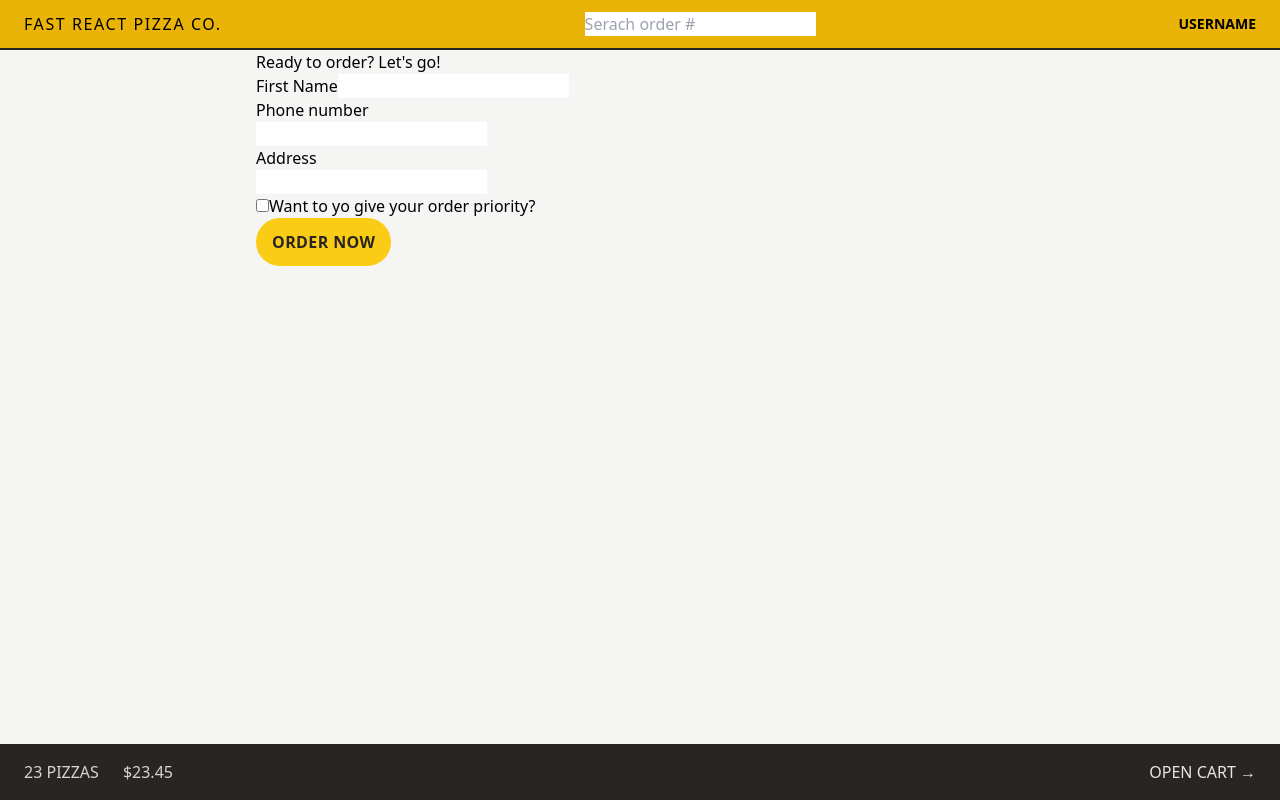
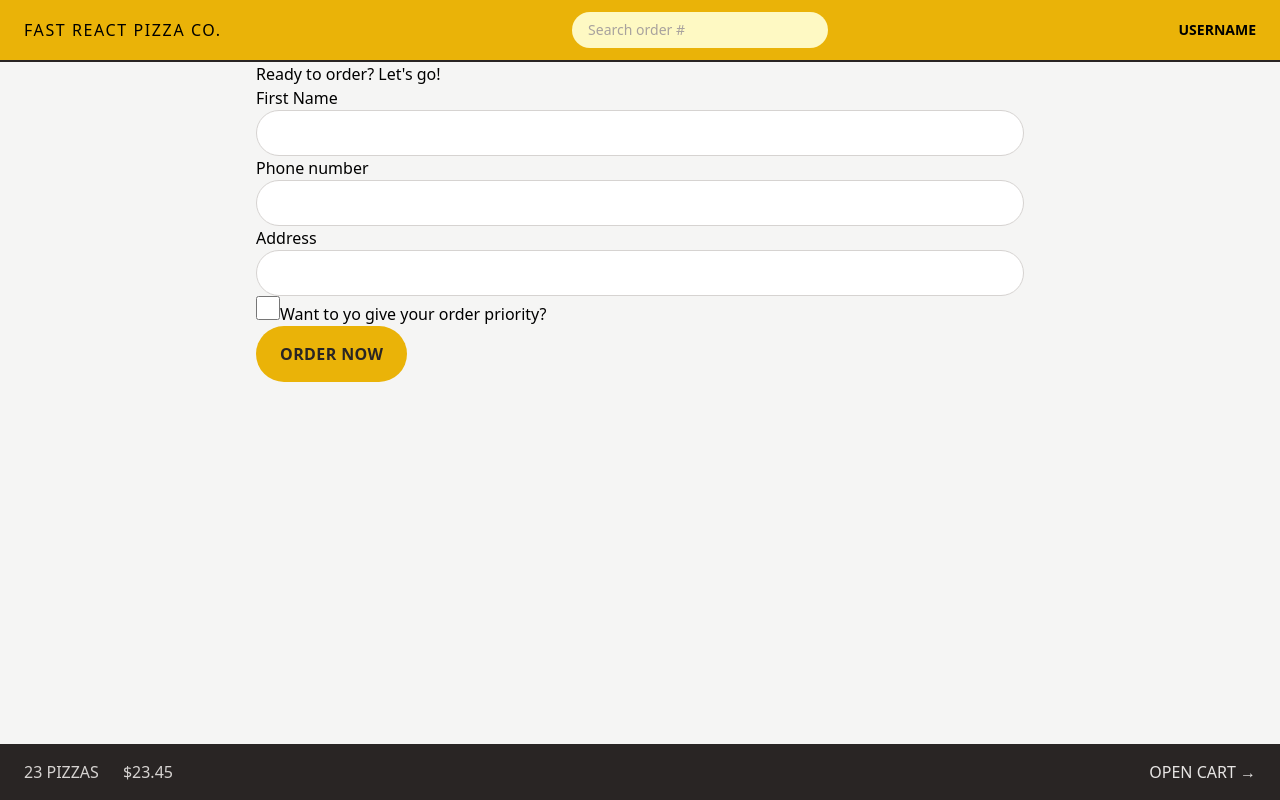
Before and after one commit to yuriy05/react-fast-pizza-pro, a React (Vite) app: page /order/new in a window 1280 px wide. Built offline with nearby package versions, Linux system fonts and the light colour scheme.

Commit message:
reusable components and tailwind styles

```diff
--- a/src/features/Cart/Cart.jsx
+++ b/src/features/Cart/Cart.jsx
@@ -1,4 +1,5 @@
-import { Link } from "react-router-dom";
+import Button from "../../ui/Button";
+import LinkButton from "../../ui/LinkButton";
 
 const fakeCart = [
   {
@@ -29,14 +30,12 @@ function Cart() {
 
   return (
     <div>
-      <Link to="/menu" className="text-sm text-blue-500 hover:text-blue-600">
-        &larr; Back to menu
-      </Link>
+      <LinkButton to="/menu">&larr; Back to menu</LinkButton>
 
       <h2>Your cart, %NAME%</h2>
 
       <div>
-        <Link to="/order/new">Order pizzas</Link>
+        <Button to="/order/new">Order pizzas</Button>
         <button>Clear cart</button>
       </div>
     </div>
--- a/src/features/Order/CreateOrder.jsx
+++ b/src/features/Order/CreateOrder.jsx
@@ -2,6 +2,7 @@
 
 import { Form, redirect, useActionData, useNavigation } from "react-router-dom";
 import { createOrder } from "../../services/apiRestaurant";
+import Button from "../../ui/Button";
 
 // https://uibakery.io/regex-library/phone-number
 const isValidPhone = (str) =>
@@ -49,13 +50,13 @@ function CreateOrder() {
       <Form method="POST">
         <div>
           <label>First Name</label>
-          <input type="text" name="customer" required />
+          <input type="text" name="customer" required className="input" />
         </div>
 
         <div>
           <label>Phone number</label>
           <div>
-            <input type="tel" name="phone" required />
+            <input type="tel" name="phone" required className="input" />
           </div>
           {formErrors?.phone && <span>{formErrors.phone}</span>}
         </div>
@@ -63,7 +64,7 @@ function CreateOrder() {
         <div>
           <label>Address</label>
           <div>
-            <input type="text" name="address" required />
+            <input type="text" name="address" required className="input" />
           </div>
         </div>
 
@@ -72,6 +73,7 @@ function CreateOrder() {
             type="checkbox"
             name="priority"
             id="priority"
+            className="h-6 w-6 accent-yellow-600 focus:outline-none focus:ring focus:ring-yellow-400 focus:ring-offset-2"
             // value={withPriority}
             // onChange={(e) => setWithPriority(e.target.checked)}
           />
@@ -80,12 +82,9 @@ function CreateOrder() {
 
         <div>
           <input type="hidden" name="cart" value={JSON.stringify(cart)} />
-          <button
-            disabled={isSubmiting}
-            className="inline-block rounded-full bg-yellow-400 px-4 py-3 font-semibold uppercase tracking-wide text-stone-800 transition-colors duration-300 hover:bg-yellow-300 focus:outline-none focus:ring focus:ring-yellow-300 focus:ring-offset-2 disabled:cursor-not-allowed"
-          >
+          <Button disabled={isSubmiting}>
             {isSubmiting ? "Placing new order..." : "Order now"}
-          </button>
+          </Button>
         </div>
       </Form>
     </div>
--- a/src/features/Order/SearchOrder.jsx
+++ b/src/features/Order/SearchOrder.jsx
@@ -18,9 +18,10 @@ function SearchOrder() {
   return (
     <form onSubmit={handleSubmit}>
       <input
-        placeholder="Serach order #"
+        placeholder="Search order #"
         value={query}
         onChange={(e) => setQuery(e.target.value)}
+        className="focus: w-28 rounded-full bg-yellow-100 px-4 py-2 text-sm transition-all duration-300 placeholder:text-stone-400 focus:outline-none focus:ring focus:ring-yellow-500 focus:ring-opacity-50 sm:w-64 sm:focus:w-72"
       />
     </form>
   );
--- a/src/features/User/CreateUser.jsx
+++ b/src/features/User/CreateUser.jsx
@@ -1,4 +1,5 @@
 import { useState } from "react";
+import Button from "../../ui/Button";
 
 function CreateUser() {
   const [username, setUsername] = useState("");
@@ -18,12 +19,12 @@ function CreateUser() {
         placeholder="Your full name"
         value={username}
         onChange={(e) => setUsername(e.target.value)}
-        className="w-72"
+        className="input mb-8 w-72"
       />
 
       {username !== "" && (
         <div>
-          <button>Start ordering</button>
+          <Button>Start ordering</Button>
         </div>
       )}
     </form>
--- a/src/index.css
+++ b/src/index.css
@@ -2,41 +2,48 @@
 @tailwind components;
 @tailwind utilities;
 
-/* body {
-  font-family: system-ui, -apple-system, BlinkMacSystemFont, 'Segoe UI', Roboto,
-    Oxygen, Ubuntu, Cantarell, 'Open Sans', 'Helvetica Neue', sans-serif;
-  background-color: #f7f7f7;
-  color: #444;
+@layer components {
+  .input {
+    @apply w-full rounded-full border border-stone-300 px-4 py-2 text-sm transition-all duration-300 focus:outline-none focus:ring focus:ring-yellow-400 md:px-6 md:py-3;
+  }
 }
-
-.layout {
-  display: grid;
-  grid-template-rows: auto 1fr auto;
-  gap: 32px;
-  height: 100dvh;
-} */
 
 /* https://dev.to/afif/i-made-100-css-loaders-for-your-next-project-4eje */
 .loader {
   width: 45px;
   aspect-ratio: 0.75;
   --c: no-repeat linear-gradient(#333 0 0);
-  background: var(--c) 0% 50%, var(--c) 50% 50%, var(--c) 100% 50%;
+  background:
+    var(--c) 0% 50%,
+    var(--c) 50% 50%,
+    var(--c) 100% 50%;
   background-size: 20% 50%;
   animation: loading 1s infinite linear;
 }
 
 @keyframes loading {
   20% {
-    background-position: 0% 0%, 50% 50%, 100% 50%;
+    background-position:
+      0% 0%,
+      50% 50%,
+      100% 50%;
   }
   40% {
-    background-position: 0% 100%, 50% 0%, 100% 50%;
+    background-position:
+      0% 100%,
+      50% 0%,
+      100% 50%;
   }
   60% {
-    background-position: 0% 50%, 50% 100%, 100% 0%;
+    background-position:
+      0% 50%,
+      50% 100%,
+      100% 0%;
   }
   80% {
-    background-position: 0% 50%, 50% 50%, 100% 100%;
+    background-position:
+      0% 50%,
+      50% 50%,
+      100% 100%;
   }
 }
--- /dev/null
+++ b/src/ui/Button.jsx
@@ -0,0 +1,20 @@
+import React from "react";
+import { Link } from "react-router-dom";
+
+export default function Button({ children, disabled, to }) {
+  const className =
+    "inline-block rounded-full bg-yellow-500 px-4 py-3 font-semibold uppercase tracking-wide text-stone-800 transition-colors duration-300 hover:bg-yellow-300 focus:outline-none focus:ring focus:ring-yellow-300 focus:ring-offset-2 disabled:cursor-not-allowed sm:px-6 sm:py-4";
+
+  if (to)
+    return (
+      <Link to={to} className={className}>
+        {children}
+      </Link>
+    );
+
+  return (
+    <button disabled={disabled} className={className}>
+      {children}
+    </button>
+  );
+}
--- a/src/ui/Error.jsx
+++ b/src/ui/Error.jsx
@@ -1,7 +1,7 @@
-import { useNavigate, useRouteError } from "react-router-dom";
+import { useRouteError } from "react-router-dom";
+import LinkButton from "./LinkButton";
 
 function Error() {
-  const navigate = useNavigate();
   const error = useRouteError();
 
   console.log(error);
@@ -10,7 +10,8 @@ function Error() {
     <div>
       <h1>Something went wrong 😢</h1>
       <p>{error.data || error.message}</p>
-      <button onClick={() => navigate(-1)}>&larr; Go back</button>
+
+      <LinkButton to="-1">&larr; Go back</LinkButton>
     </div>
   );
 }
--- /dev/null
+++ b/src/ui/LinkButton.jsx
@@ -0,0 +1,21 @@
+import React from "react";
+import { Link, useNavigate } from "react-router-dom";
+
+export default function LinkButton({ children, to }) {
+  const navigate = useNavigate();
+
+  const className = "text-sm text-blue-500 hover:text-blue-600";
+
+  if (to === "-1")
+    return (
+      <button onClick={() => navigate(-1)} className={className}>
+        {children}
+      </button>
+    );
+
+  return (
+    <Link to={to} className={className}>
+      {children}
+    </Link>
+  );
+}
```
